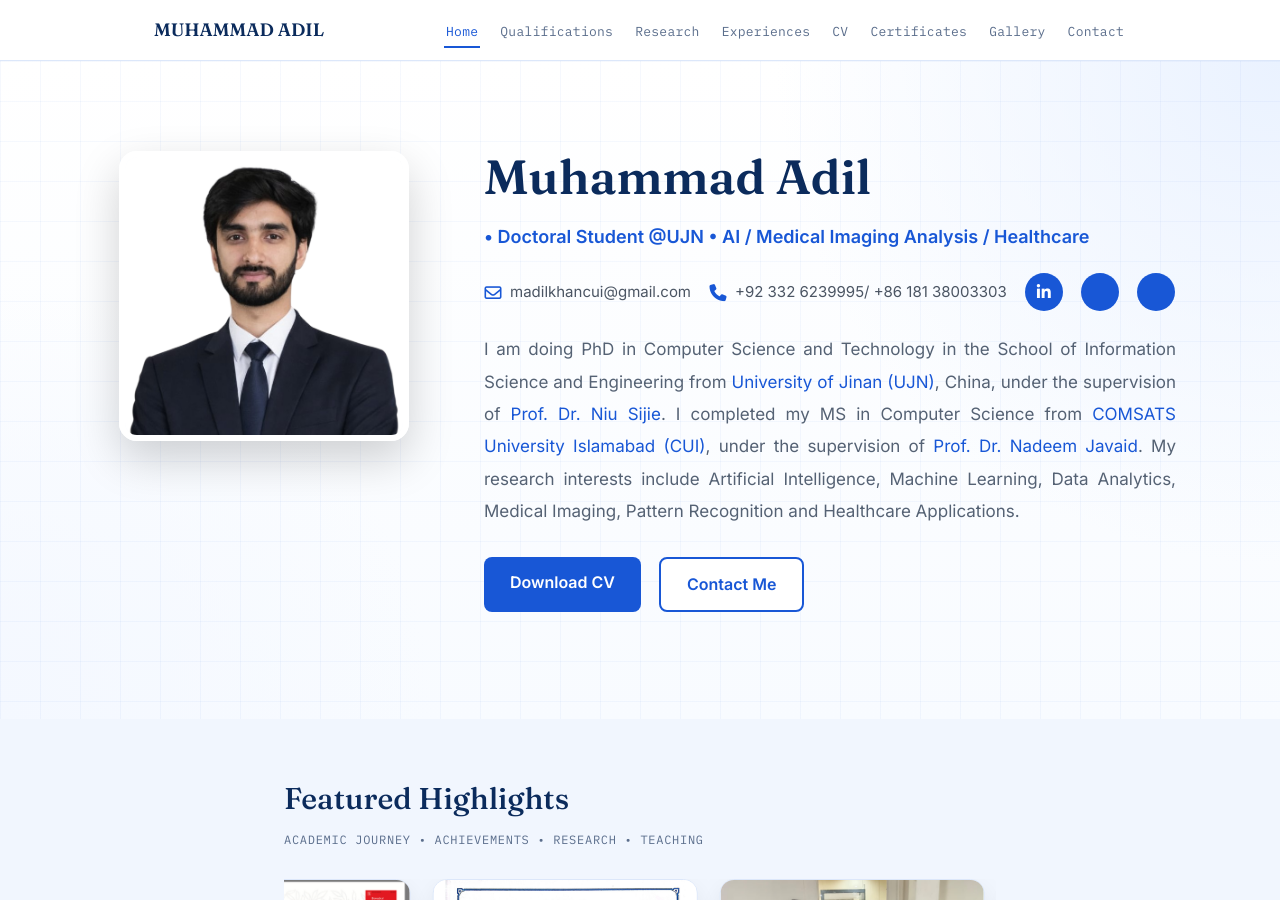
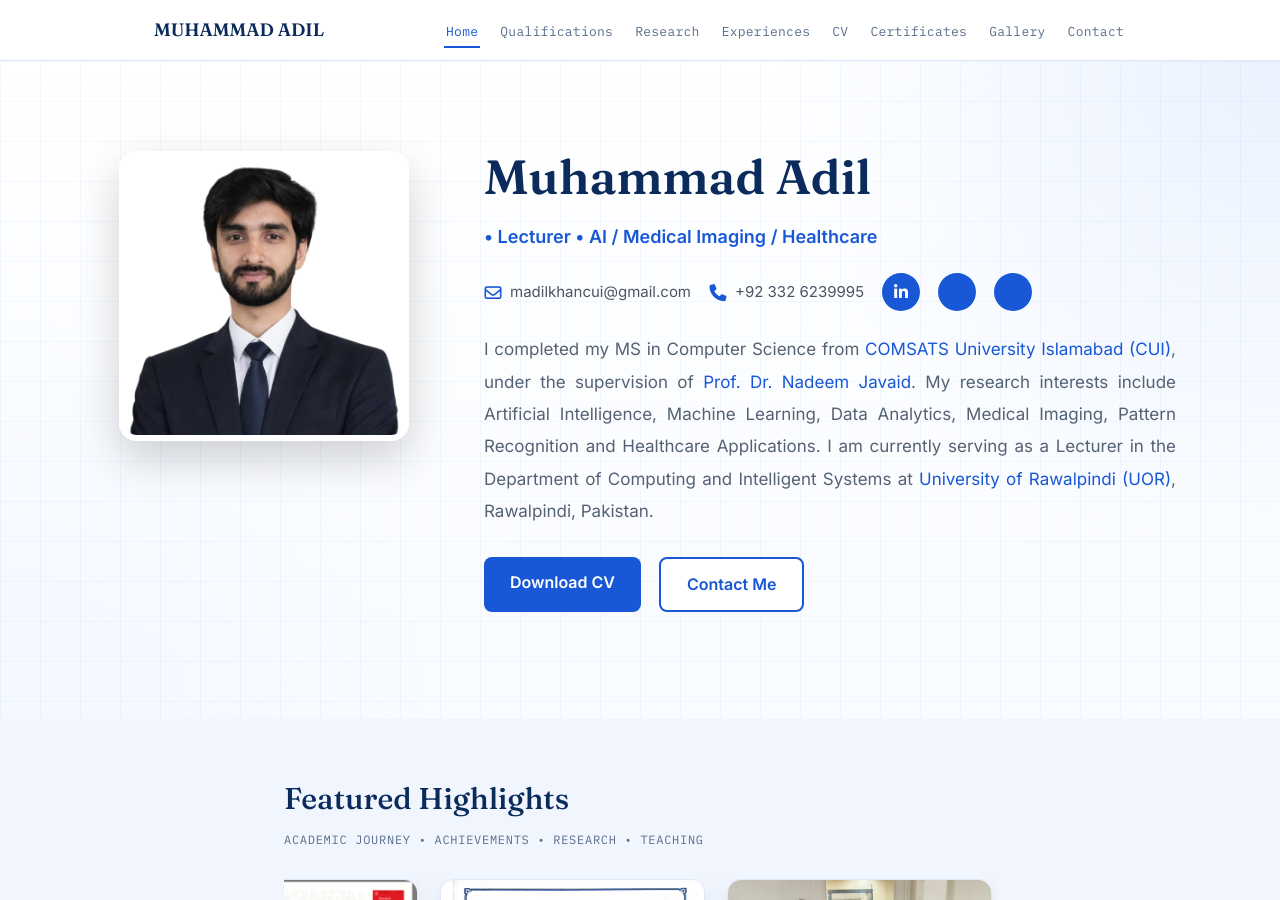
Before and after one commit to m-adilk/m-adilk.github.io, a Jekyll site: the page built from index.html, in a window 1280 px wide and 900 px high. Built offline with Jekyll 4.4.1, drawn with Linux system fonts in a browser that asks for light colours; a style sheet for code colours, icons or effects is not loaded; some of the changed text lies outside the part shown.

Commit message:
new update

```diff
--- a/_data/site.yml
+++ b/_data/site.yml
@@ -1,19 +1,17 @@
 name: Muhammad Adil
 brand: MUHAMMAD ADIL
-role: • Doctoral Student @UJN • AI / Medical Imaging Analysis / Healthcare
+role: • Lecturer • AI / Medical Imaging / Healthcare
 profile_image: /assets/profile.png
-bio: I am doing PhD in Computer Science and Technology in the School of
-  Information Science and Engineering from [University of Jinan
-  (UJN)](https://www.ujn.edu.cn/), China, under the supervision of [Prof. Dr.
-  Niu Sijie](https://sjniu.github.io/index.html). I completed my MS in Computer
-  Science from [COMSATS University Islamabad
+bio: I completed my MS in Computer Science from [COMSATS University Islamabad
   (CUI)](https://www.comsats.edu.pk/), under the supervision of [Prof. Dr.
   Nadeem Javaid](https://www.njavaid.com/). My research interests include
   Artificial Intelligence, Machine Learning, Data Analytics, Medical Imaging,
-  Pattern Recognition and Healthcare Applications.
+  Pattern Recognition and Healthcare Applications. I am currently serving as a
+  Lecturer in the Department of Computing and Intelligent Systems at [University
+  of Rawalpindi (UOR)](https://www.uor.edu.pk/), Rawalpindi, Pakistan.
 email: madilkhancui@gmail.com
-phone: +92 332 6239995/ +86 181 38003303
-location: Rawalpindi, Pakistan/ Jinan- China
+phone: +92 332 6239995
+location: Rawalpindi, Pakistan
 linkedin: https://www.linkedin.com/in/muhammadadil1496/
 researchgate: https://www.researchgate.net/profile/Muhammad-Adil-71
 orcid: https://orcid.org/0009-0009-4761-0109
@@ -43,6 +41,9 @@
 cv_subtitle: Full curriculum vitae
 certificates_heading: Certificates
 certificates_subtitle: Courses, reviewing credits, training and awards
+certificates_view_all_label: View all certificates and achievements
+certificates_page_heading: Certificates and Achievements
+certificates_page_subtitle: Courses, reviewing credits, professional training and awards
 gallery_heading: Gallery
 gallery_subtitle: Academic Visits • Conferences • Teaching • Outdoor Activities
 contact_heading: Contact
--- a/assets/css/style.css
+++ b/assets/css/style.css
@@ -1096,6 +1096,15 @@
 .publication-item p{margin:7px 0;}
 .publication-meta{color:var(--muted); font-size:14px;}
 .publication-actions{display:flex; flex-wrap:wrap; gap:18px; margin-top:13px; font-family:'IBM Plex Mono',monospace; font-size:13px;}
+.certificate-category{padding:20px 0 8px;}
+.certificate-category h2{font-size:26px; margin-bottom:16px;}
+.certificate-index-list{display:flex; flex-direction:column; border-top:1px solid var(--line);}
+.certificate-index-item{display:flex; align-items:center; gap:16px; padding:16px 8px; border-bottom:1px solid var(--line); color:inherit; text-decoration:none; border-radius:10px;}
+.certificate-index-item:hover{background:var(--blue-tint); text-decoration:none;}
+.certificate-index-item img{width:72px; height:72px; object-fit:cover; border:1px solid var(--line); border-radius:9px; background:#fff;}
+.certificate-index-copy{display:flex; flex:1; min-width:0; flex-direction:column; gap:3px;}
+.certificate-index-copy strong{color:var(--ink);}
+.certificate-index-copy > span{color:var(--muted); font-family:'IBM Plex Mono',monospace; font-size:12px;}
 .detail-footer{padding:24px 0; font-size:13px;}
 .photo-grid{display:grid; grid-template-columns:repeat(2,minmax(0,1fr)); gap:16px; margin-top:36px;}
 .photo-button{border:0; padding:0; background:none; cursor:zoom-in; border-radius:14px; overflow:hidden; aspect-ratio:4/3;}
--- a/index.html
+++ b/index.html
@@ -276,23 +276,22 @@
   <div class="wrap">
     <h2 class="reveal">{{ site.data.site.certificates_heading }}</h2>
     <p class="section-sub reveal">{{ site.data.site.certificates_subtitle }}</p>
-    {% assign certificate_categories = "Courses|Achievements / Trainings" | split: "|" %}
-    {% for category in certificate_categories %}
-      <h3 class="cert-group-title reveal">{{ category }}</h3>
       <div class="reveal">
-        {% assign certificates = site.certificates | where: "category", category | sort: "date" | reverse %}
-        {% for certificate in certificates %}
+        {% assign certificates = site.certificates | sort: "date" | reverse %}
+        {% for certificate in certificates limit: 3 %}
           <a class="cert" href="{{ certificate.url | relative_url }}">
             <div class="cert-thumb filled"><img src="{{ certificate.image | relative_url }}" alt="{{ certificate.title | escape }}"></div>
             <div class="cert-info">
               <div class="title">{{ certificate.title }}</div>
-              <div class="org">{{ certificate.issuer }}{% if certificate.display_date %} · {{ certificate.display_date }}{% endif %}</div>
+              <div class="org">{{ certificate.category }} · {{ certificate.issuer }}{% if certificate.display_date %} · {{ certificate.display_date }}{% endif %}</div>
             </div>
             <span class="item-arrow" aria-hidden="true">→</span>
           </a>
         {% endfor %}
       </div>
-    {% endfor %}
+    <div class="section-action reveal">
+      <a class="btn btn-ghost" href="{{ '/certificates/' | relative_url }}">{{ site.data.site.certificates_view_all_label }}</a>
+    </div>
   </div>
 </section>
 
```
Also changed, not shown: certificates.html (added, +32 -0 lines), .pages.yml.
